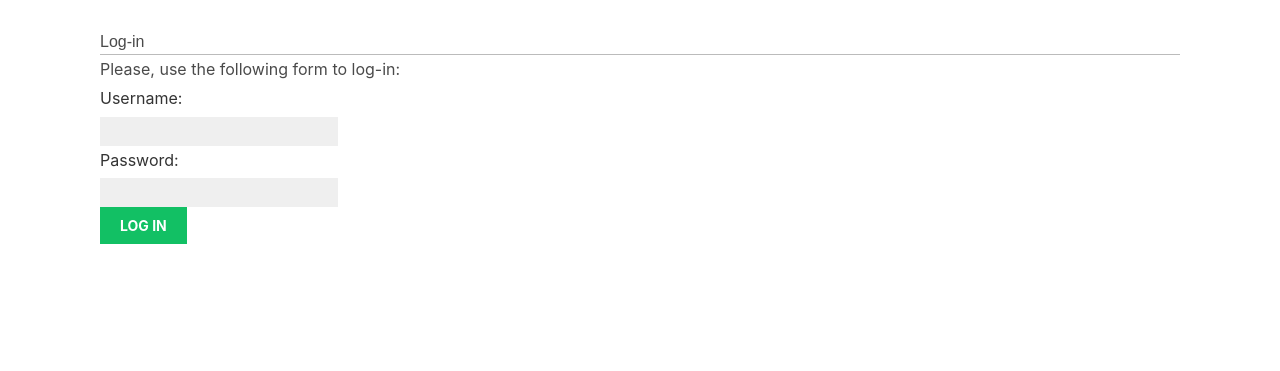
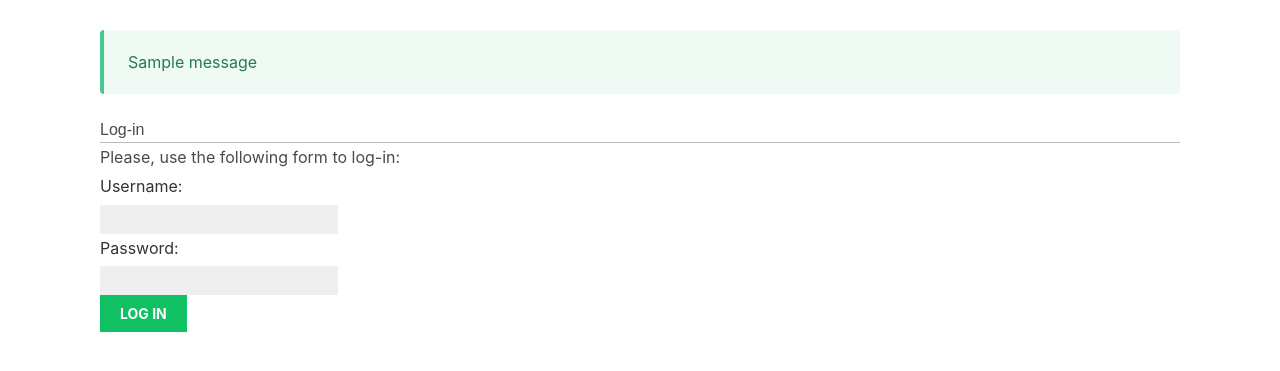
Before and after one commit to gcivil-nyu-org/INET-Team-1-F2022, a Django app: page /account/login/ in a window 1280 px wide. Shown: the part 113-484 px from the top of the page. Run offline with Django 3.2, Linux system fonts and the light colour scheme; tables that the repository leaves empty hold one stand-in row (values such as "Sample post"); one stand-in notice (Sample message) is shown; some web fonts are replaced.

Commit message:
Added message when incorrectly logging in

```diff
--- a/account/templates/account/login.html
+++ b/account/templates/account/login.html
@@ -1,6 +1,19 @@
 {% extends "base.html" %}
    {% block title %}Log-in{% endblock %}
    {% block content %}
+
+   {% for msg in messages  %}
+   <article class="message is-success">
+     {% comment %} <div class="message-header">
+       <button class="delete is-small" aria-label="delete"></button>
+     </div> {% endcomment %}
+     <div class="message-body">
+       {{msg}}
+     </div>
+     </article>
+   {% endfor %}
+
+
      <h1>Log-in</h1>
      <p>Please, use the following form to log-in:</p>
      <form method="post">
--- a/account/views.py
+++ b/account/views.py
@@ -67,6 +67,12 @@ def user_login(request):
                     return redirect('/account')
                 else:
                     return HttpResponse('Disabled account')
+            else:
+                # Incorrect login
+                msg = "Incorrect Login. Please double-check your login details and try again!"
+                messages.success(request, msg)
+                return render(request, 'account/login.html', {'form': form})
+
     else:  # when user_login view is called with a GET request
         form = LoginForm()  # instantiate a new login form
     return render(request, 'account/login.html', {'form': form})
```
